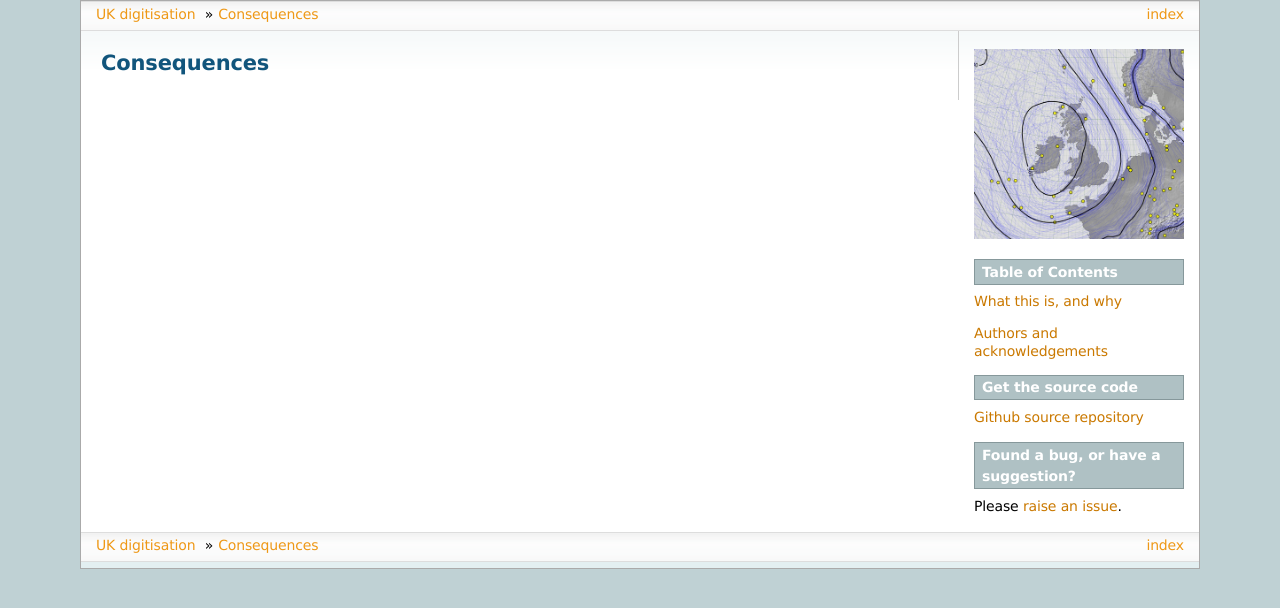
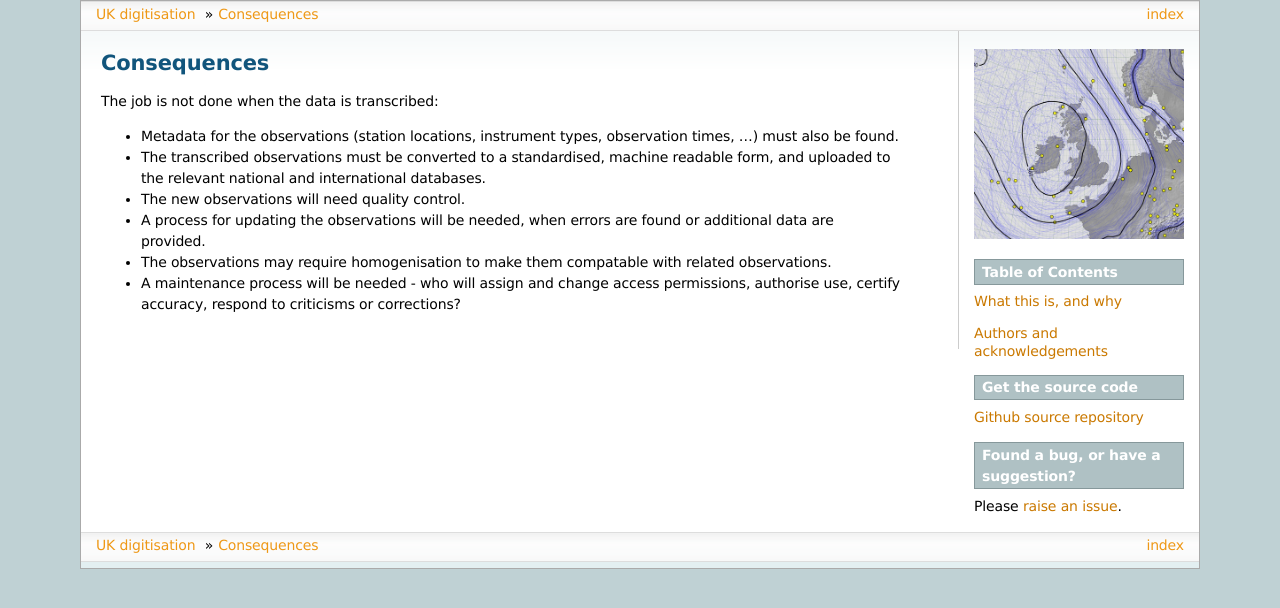
Before and after one commit to philip-brohan/UK-digitisation, a Sphinx documentation site: the page built from docs/consequences.rst, in a window 1280 px wide. Shown: the top 608 px of the page. Built offline with Sphinx 7.4.7, drawn with Linux system fonts in a browser that asks for light colours.

```diff
--- a/docs/consequences.rst
+++ b/docs/consequences.rst
@@ -1,2 +1,11 @@
 Consequences
 ============
+
+The job is not done when the data is transcribed:
+
+* Metadata for the observations (station locations, instrument types, observation times, ...) must also be found.
+* The transcribed observations must be converted to a standardised, machine readable form, and uploaded to the relevant national and international databases.
+* The new observations will need quality control.
+* A process for updating the observations will be needed, when errors are found or additional data are provided.
+* The observations may require homogenisation to make them compatable with related observations.
+* A maintenance process will be needed - who will assign and change access permissions, authorise use, certify accuracy, respond to criticisms or corrections?
--- /dev/null
+++ b/docs/samples/Ben_Nevis/index.rst
@@ -0,0 +1,6 @@
+Sample page from a data report
+==============================
+
+.. image:: ./Fort_William_barometer_page.png
+
+Sample is from "The Meteorology of the Ben Navis Observatories, Part 3", by Alexander Buchan and Robert Trail Omond.
--- /dev/null
+++ b/docs/samples/UK_DWR/1861/index.rst
@@ -0,0 +1,6 @@
+Sample page from an early UK Daily Weather Report
+=================================================
+
+.. image:: ./DWR_1862_03.png
+
+Sample is from the UK DWR for March 1861.
```
Also changed, not shown: docs/samples/Argentina_DWR/index.rst (added, +9 -0 lines), docs/samples/UK_DWR/1901/index.rst (added, +9 -0 lines), docs/samples/Argentina_DWR/Left_hand.png (added), docs/samples/Argentina_DWR/Right_hand.png (added), 8 other files.
